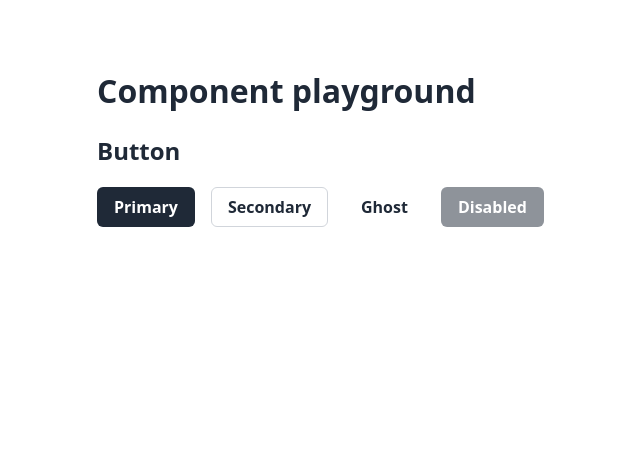
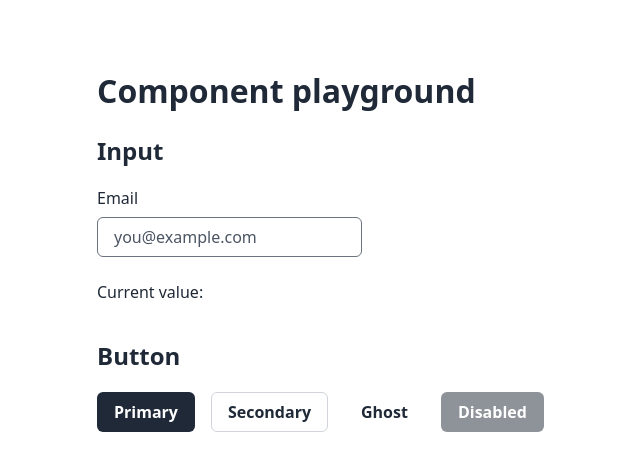
Before and after one commit to neubiii/neubii_ui, a Vue app: page / in a window 1280 px wide. Shown: the top 470 px of the page, without its empty margins (87-727 px from the left). Built offline with nearby package versions, Linux system fonts and the light colour scheme.

Commit message:
added NuiInput component (#6)

```diff
--- a/src/App.vue
+++ b/src/App.vue
@@ -1,10 +1,31 @@
 <script setup lang="ts">
-import { NuiButton } from './index'
+import { ref } from 'vue'
+import { NuiButton, NuiInput } from './index'
+
+const email = ref('')
 </script>
 
 <template>
   <main class="playground">
     <h1>Component playground</h1>
+
+    <section>
+      <h2>Input</h2>
+
+      <div class="stack">
+        <label for="playground-email">Email</label>
+
+        <NuiInput
+          id="playground-email"
+          v-model="email"
+          type="email"
+          placeholder="you@example.com"
+          autocomplete="email"
+        />
+
+        <p>Current value: {{ email }}</p>
+      </div>
+    </section>
 
     <section>
       <h2>Button</h2>
@@ -37,6 +58,12 @@ import { NuiButton } from './index'
   padding: 48px 24px;
 }
 
+.stack {
+  display: grid;
+  gap: 8px;
+  justify-items: start;
+}
+
 .row {
   display: flex;
   flex-wrap: wrap;
--- /dev/null
+++ b/src/components/NuiInput/NuiInput.vue
@@ -0,0 +1,89 @@
+<script setup lang="ts">
+import type { NuiInputProps } from './NuiInput.types'
+
+const model = defineModel<string>()
+
+const props = withDefaults(defineProps<NuiInputProps>(), {
+  type: 'text',
+  size: 'md',
+})
+</script>
+
+<template>
+  <input
+    v-model="model"
+    :id="props.id"
+    :name="props.name"
+    :type="props.type"
+    class="nui-input"
+    :class="[
+      `nui-input--${props.size}`,
+      { 'nui-input--invalid': props.invalid },
+    ]"
+    :placeholder="props.placeholder"
+    :disabled="props.disabled"
+    :readonly="props.readonly"
+    :required="props.required"
+    :aria-invalid="props.invalid || undefined"
+  />
+</template>
+
+<style scoped>
+.nui-input {
+  box-sizing: border-box;
+  border: 1px solid var(--nui-color-field-border);
+  border-radius: var(--nui-radius-md);
+  background: var(--nui-color-field-bg);
+  color: var(--nui-color-text-default);
+
+  font: inherit;
+  font-family: var(--nui-font-family-sans);
+}
+
+.nui-input--sm {
+  min-height: var(--nui-control-height-sm);
+  padding:
+    var(--nui-control-padding-block-sm)
+    var(--nui-control-padding-inline-sm);
+}
+
+.nui-input--md {
+  min-height: var(--nui-control-height-md);
+  padding:
+    var(--nui-control-padding-block-md)
+    var(--nui-control-padding-inline-md);
+}
+
+.nui-input--lg {
+  min-height: var(--nui-control-height-lg);
+  padding:
+    var(--nui-control-padding-block-lg)
+    var(--nui-control-padding-inline-lg);
+}
+
+.nui-input::placeholder {
+  color: var(--nui-color-field-placeholder);
+  opacity: 1;
+}
+
+.nui-input--invalid {
+  border-color: var(--nui-color-field-border-invalid);
+}
+
+.nui-input:focus-visible {
+  outline:
+    var(--nui-focus-ring-width)
+    solid
+    var(--nui-color-focus-ring);
+  outline-offset: var(--nui-focus-ring-offset);
+}
+
+.nui-input[readonly] {
+  background: var(--nui-color-field-bg-readonly);
+}
+
+.nui-input:disabled {
+  cursor: not-allowed;
+  opacity: var(--nui-opacity-disabled);
+}
+</style>
--- /dev/null
+++ b/src/components/NuiInput/index.ts
@@ -0,0 +1,3 @@
+export { default as NuiInput } from './NuiInput.vue'
+
+export type { NuiInputProps, NuiInputSize, NuiInputType } from './NuiInput.types'
--- a/src/index.ts
+++ b/src/index.ts
@@ -8,3 +8,6 @@ export type {
   NuiButtonType,
   NuiButtonVariant,
 } from './components/NuiButton'
+
+export { NuiInput } from './components/NuiInput'
+export type { NuiInputProps, NuiInputSize, NuiInputType } from './components/NuiInput'
--- a/src/styles/tokens.css
+++ b/src/styles/tokens.css
@@ -1,9 +1,13 @@
 :root {
   /* Primitive colors */
   --nui-color-white: #ffffff;
+  --nui-color-gray-100: #f3f4f6;
   --nui-color-gray-300: #d1d5db;
+  --nui-color-gray-500: #6b7280;
+  --nui-color-gray-600: #4b5563;
   --nui-color-gray-800: #1f2937;
   --nui-color-blue-600: #2563eb;
+  --nui-color-red-600: #dc2626;
 
   /* Semantic colors */
   --nui-color-text-default: var(--nui-color-gray-800);
@@ -17,6 +21,12 @@
   --nui-color-action-secondary-border: var(--nui-color-gray-300);
 
   --nui-color-action-ghost-text: var(--nui-color-gray-800);
+
+  --nui-color-field-bg: var(--nui-color-white);
+  --nui-color-field-bg-readonly: var(--nui-color-gray-100);
+  --nui-color-field-border: var(--nui-color-gray-500);
+  --nui-color-field-border-invalid: var(--nui-color-red-600);
+  --nui-color-field-placeholder: var(--nui-color-gray-600);
 
   --nui-color-focus-ring: var(--nui-color-blue-600);
 
```
Also changed, not shown: src/components/NuiInput/NuiInput.types.ts (added, +20 -0 lines), 2 other files (tests, documents, lock files or other folders).
